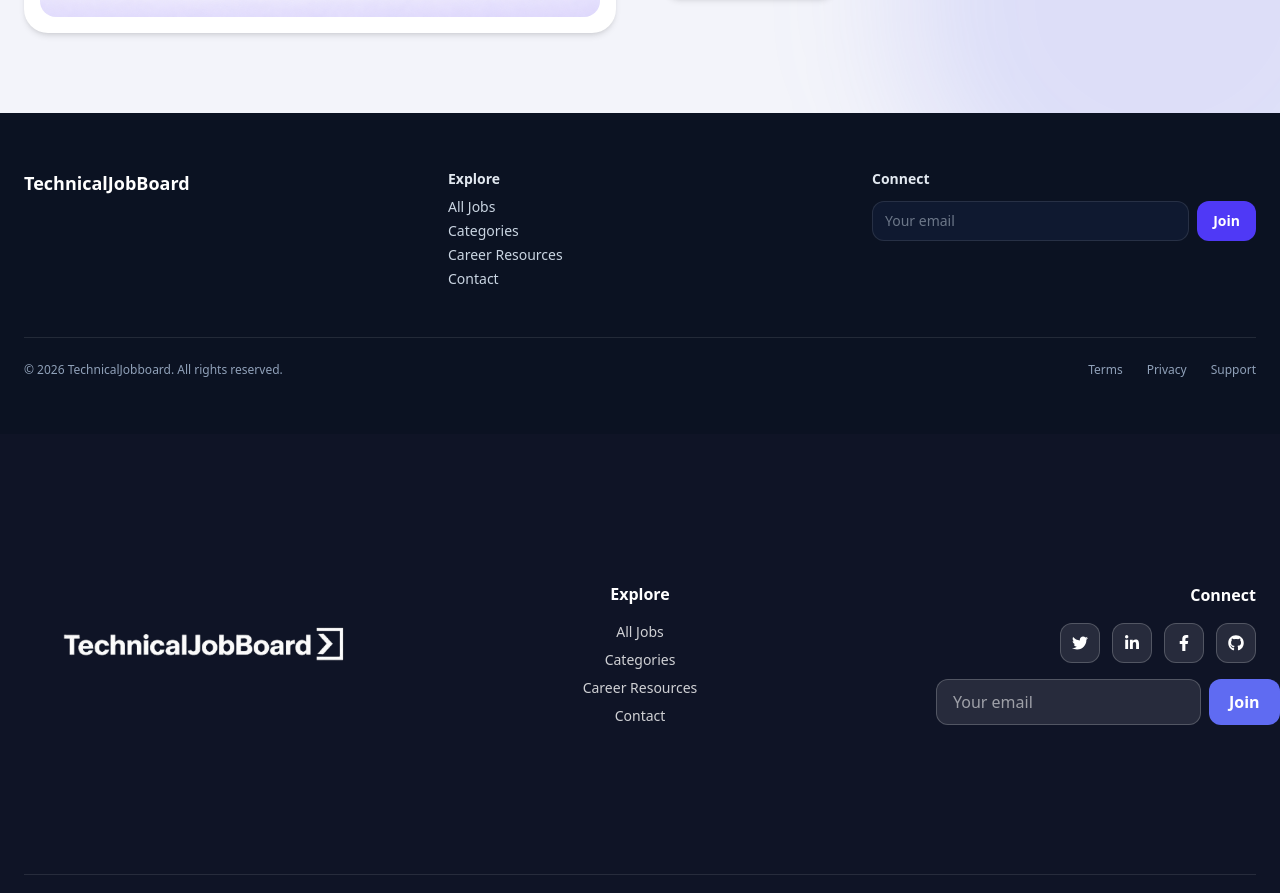
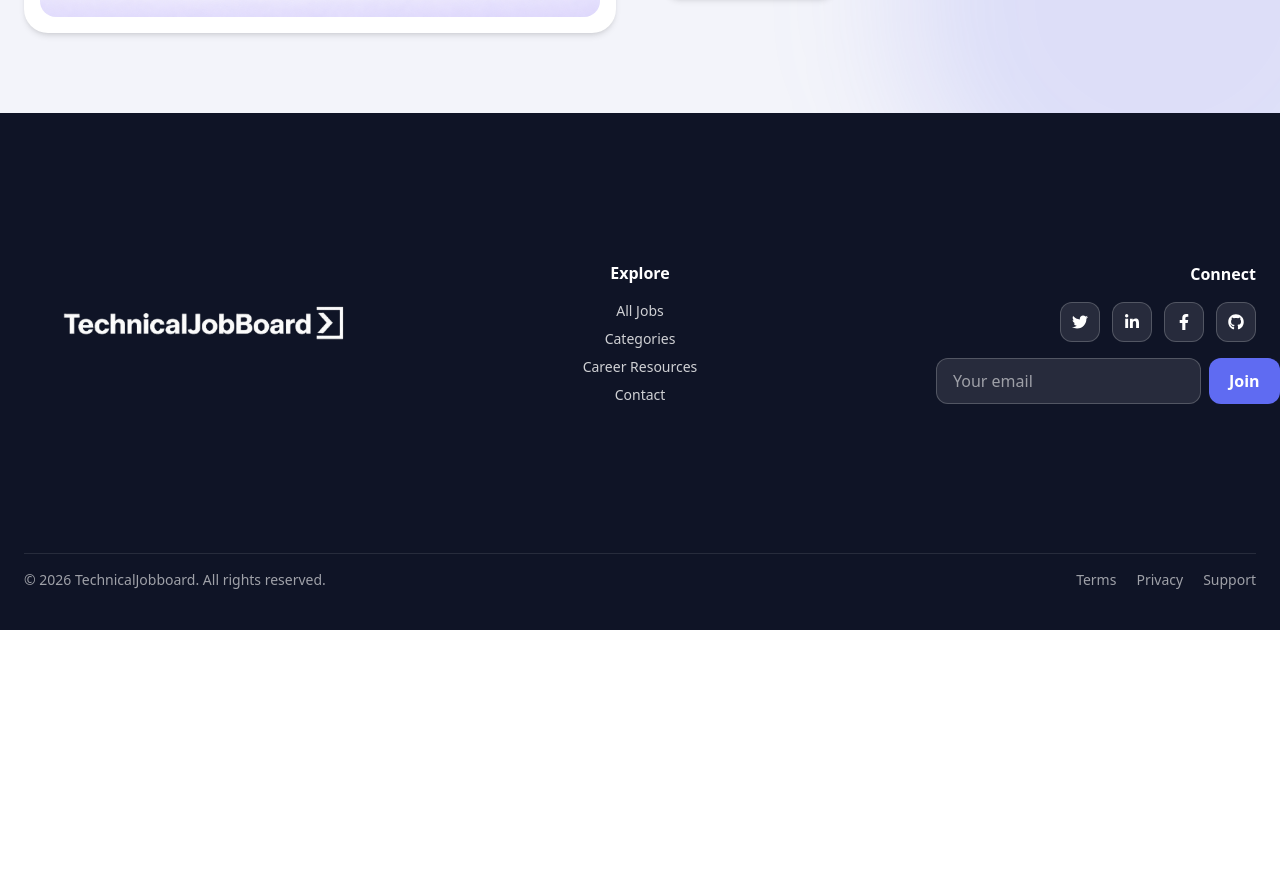
Before and after one commit to adebisidolapo/technicaljobboard, a Next.js app in the folder jobboard/: page / in a window 1280 px wide. Shown: the part 3080-3973 px from the top of the page. After the commit the page ends 3710 px from the top, so only its background shows below. Built offline with nearby package versions, Linux system fonts and the light colour scheme.

Commit message:
update ui

```diff
--- a/jobboard/app/page.tsx
+++ b/jobboard/app/page.tsx
@@ -588,48 +588,7 @@ export default function Home() {
         </div>
       </section>
 
-      {/* ================= FOOTER (dark like screenshot) ================= */}
-      <footer className="bg-[#0B1222] text-slate-200">
-        <div className="max-w-7xl mx-auto px-6 py-14">
-          <div className="grid grid-cols-1 md:grid-cols-3 gap-10 items-start">
-            <div className="text-white font-semibold text-lg">TechnicalJobBoard</div>
 
-            <div className="text-sm text-slate-300 space-y-2">
-              <div className="font-semibold text-slate-200">Explore</div>
-              <div className="space-y-1">
-                <div className="hover:text-white cursor-pointer" onClick={() => (window.location.href = "/all-jobs")}>
-                  All Jobs
-                </div>
-                <div className="hover:text-white cursor-pointer">Categories</div>
-                <div className="hover:text-white cursor-pointer">Career Resources</div>
-                <div className="hover:text-white cursor-pointer">Contact</div>
-              </div>
-            </div>
-
-            <div className="text-sm text-slate-300">
-              <div className="font-semibold text-slate-200 mb-3">Connect</div>
-              <div className="flex items-center gap-2">
-                <input
-                  placeholder="Your email"
-                  className="h-10 w-full rounded-xl bg-[#0F1930] border border-white/10 px-3 text-sm outline-none focus:ring-2 focus:ring-indigo-300"
-                />
-                <button className="h-10 px-4 rounded-xl bg-indigo-600 hover:bg-indigo-700 text-white text-sm font-semibold">
-                  Join
-                </button>
-              </div>
-            </div>
-          </div>
-
-          <div className="mt-12 border-t border-white/10 pt-6 text-xs text-slate-400 flex flex-col sm:flex-row sm:items-center sm:justify-between gap-3">
-            <div>© {new Date().getFullYear()} TechnicalJobboard. All rights reserved.</div>
-            <div className="flex gap-6">
-              <span className="hover:text-white cursor-pointer">Terms</span>
-              <span className="hover:text-white cursor-pointer">Privacy</span>
-              <span className="hover:text-white cursor-pointer">Support</span>
-            </div>
-          </div>
-        </div>
-      </footer>
     </main>
   );
 }
```
